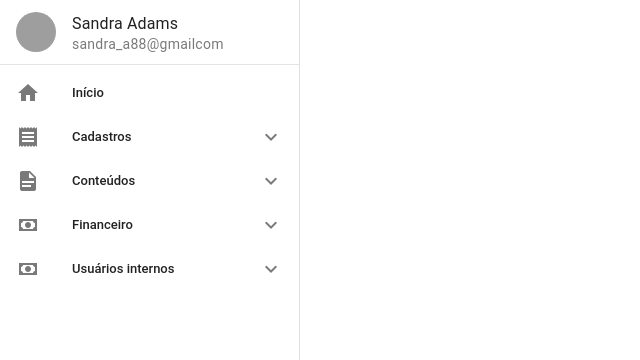
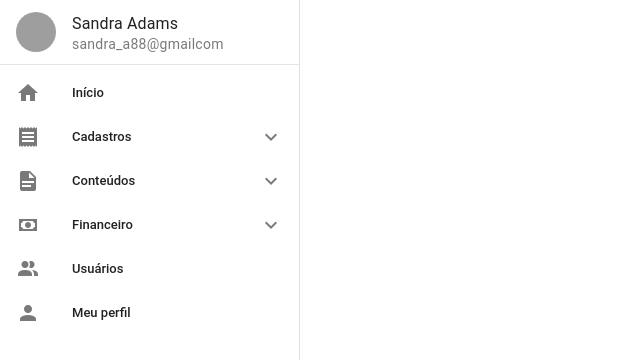
Before and after one commit to vinicenter/egesto-frontend, a Vue app: page / in a window 1280 px wide. Shown: the top 360 px of the page, without its empty margins (0-640 px from the left). Built offline with nearby package versions, Linux system fonts and the light colour scheme; grey boxes are pictures that could not be loaded; what @tanstack/vue-query would draw is missing.

Commit message:
refactor(core): better nav layout

```diff
--- a/src/core/components/ELayout.vue
+++ b/src/core/components/ELayout.vue
@@ -106,21 +106,15 @@ const items: Item[] = [
     ]
   },
   {
-    title: 'Usuários internos',
-    icon: 'mdi-cash',
-    childrens: [
-      {
-        title: 'Meu perfil',
-        onClick: () => router.push({ name: 'costs' }),
-        icon: 'mdi-cash',
-      },
-      {
-        title: 'Outros usuários',
-        onClick: () => router.push({ name: 'selling-prices' }),
-        icon: 'mdi-cash',
-      },
-    ]
+    title: 'Usuários',
+    icon: 'mdi-account-multiple',
+    onClick: () => router.push({ name: 'users' }),
   },
+  {
+    title: 'Meu perfil',
+    icon: 'mdi-account',
+    onClick: () => router.push({ name: 'profile' }),
+  }
 ]
 </script>
 
```
